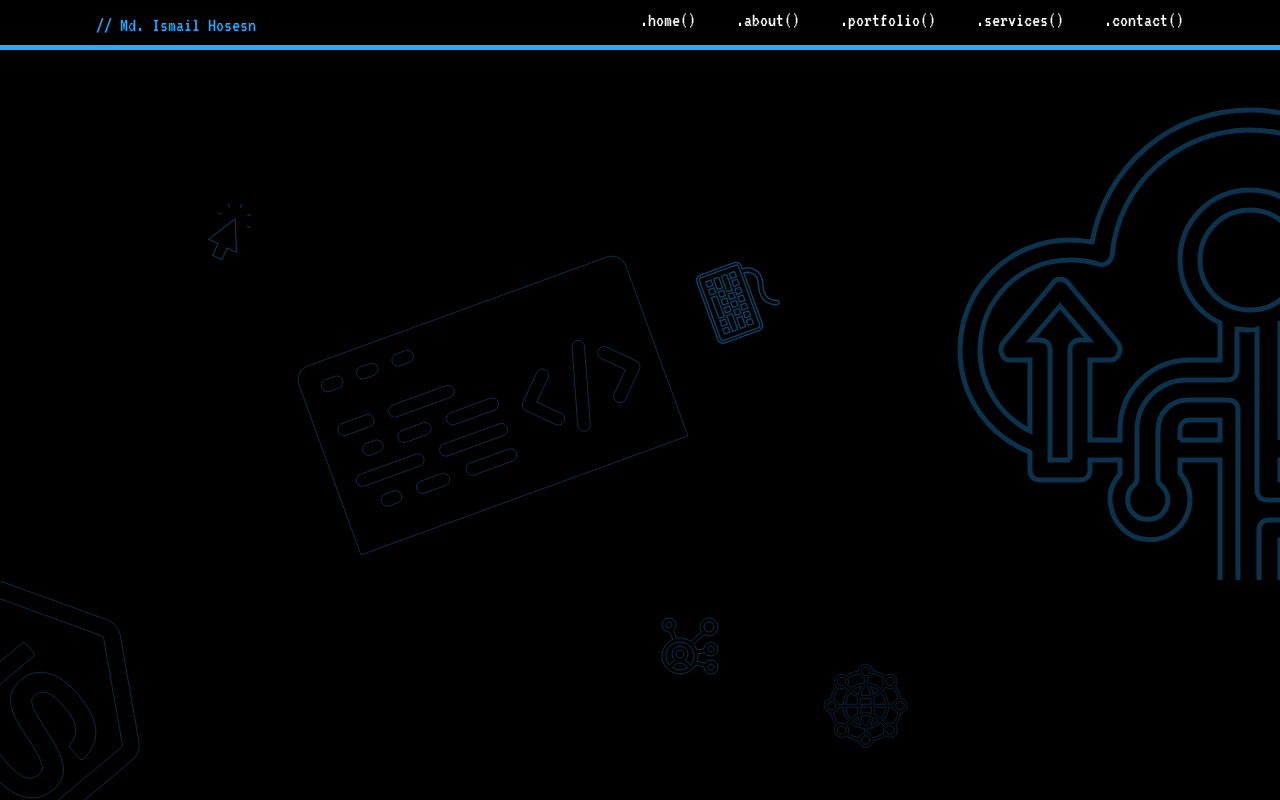
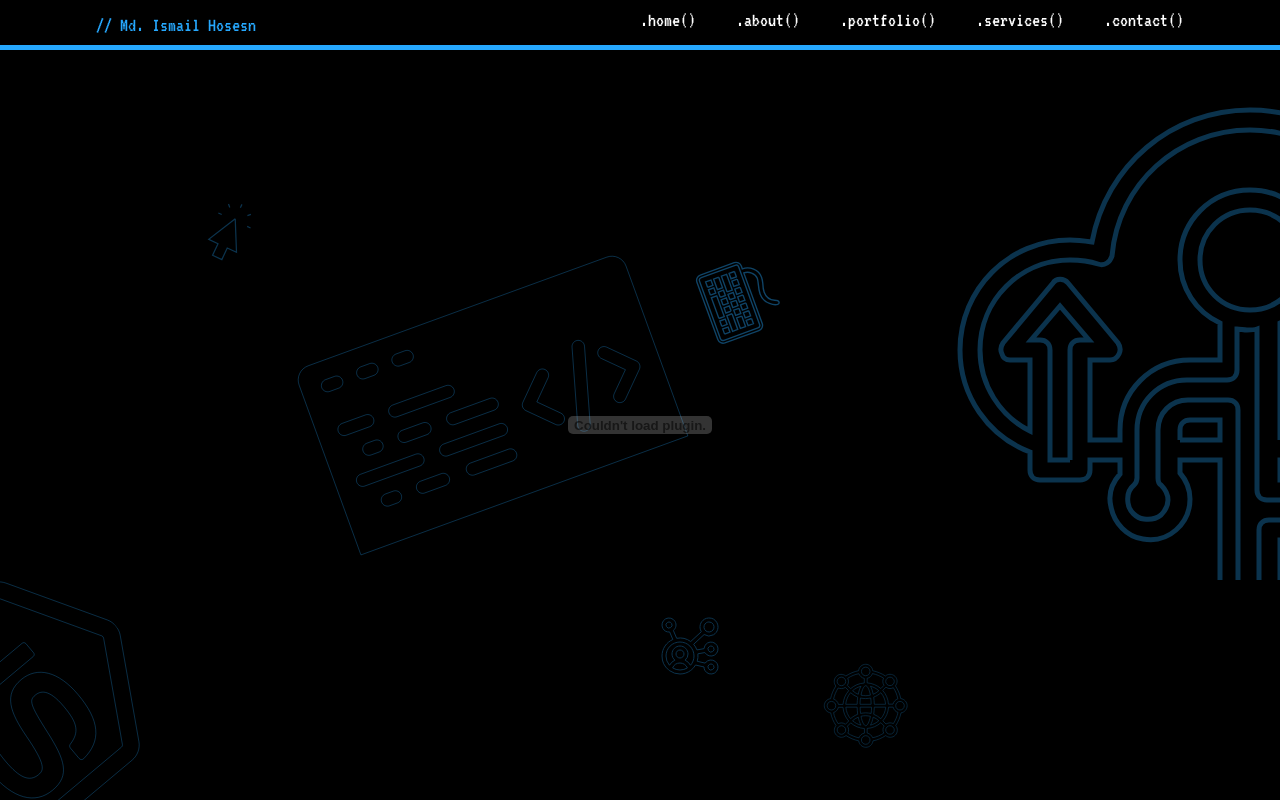
Before and after one commit to IsmailHosen25/mdismailhosen, a React (Vite) app: page /cv in a window 1280 px wide. Before the commit this address had no page. Built offline with nearby package versions, Linux system fonts and the light colour scheme; a web font is replaced by a local one.

Commit message:
cv page added

```diff
--- a/src/App.jsx
+++ b/src/App.jsx
@@ -18,6 +18,7 @@ import HireMe from "./Pages/Hireme/HireMe";
 import Protecte from "./ProtectedRoute/Protecte";
 import HireContext from "./useContext/HireContext";
 import ColorCheangedProvider from "./useContext/ColorContext";
+import EmbedPdf from "./Pages/EmbedPdf/EmbedPdf"
 
 function App() {
   return (
@@ -36,6 +37,7 @@ function App() {
               <Route path="/portfolio" element={<Portfolio />} />
               <Route path="/services" element={<Services />} />
               <Route path="/exp" element={<Exp />} />
+              <Route path="/cv" element={<EmbedPdf />} />
               <Route
                 path="/hireme"
                 element={<Protecte Components={HireMe} />}
--- a/src/Pages/Components/ContactForm/ContactFinfo.jsx
+++ b/src/Pages/Components/ContactForm/ContactFinfo.jsx
@@ -1,11 +1,10 @@
 import styles from "./ContactFinfo.module.css";
-
+import { useNavigate } from "react-router-dom";
 import { useRef } from "react";
 import emailjs from '@emailjs/browser';
 import keys from '../../../key'
 
 import { motion } from "framer-motion";
-import cv from "../../../assets/Md Ismail Hosen.pdf";
 import { BsTelephoneFill, BsFillSendFill, BsLinkedin } from "react-icons/bs";
 import {FiLinkedin} from "react-icons/fi"
 import { AiOutlineDownload } from "react-icons/ai";
@@ -16,6 +15,7 @@ import "react-toastify/dist/ReactToastify.css";
 
 
 export default function ContactFinfo() {
+  const navigate=useNavigate()
   const form=useRef()
   const {values,handleChange,handleBlur,errors,handleSubmit,touched}=useFormik({
      initialValues:{
@@ -104,8 +104,8 @@ export default function ContactFinfo() {
                   }}
                   transition={{ type: "spring", stiffness: 400, damping: 10 }}
                   whileTap={{ scale: 1.05 }}
-                  href={cv}
-                  download
+                  href={""}
+                  onClick={()=>navigate("/cv")}
                   className={styles.download_cv}
                   style={{ color: "#fff" }}
                 >
--- a/src/Pages/Components/Header/Header.jsx
+++ b/src/Pages/Components/Header/Header.jsx
@@ -57,7 +57,7 @@ export default function Header() {
             whileHover={{ scale: 1.1,color:textcolor}}
             transition={{ type: "spring", stiffness: 400, damping: 10 }}
             className={styles.name}>
-              <NavLink to="/" className={styles.name_link}>
+              <NavLink to="/cv" className={styles.name_link}>
                 // Md. Ismail Hosesn
               </NavLink>
             </motion.div>
--- a/src/Pages/Components/MySelf/MySelf.jsx
+++ b/src/Pages/Components/MySelf/MySelf.jsx
@@ -1,7 +1,7 @@
 import styles from "./MySelf.module.css";
 import { motion, useInView } from "framer-motion";
 import hasanimg from "../../../assets/Hasan.jpg";
-import cv from "../../../assets/Md Ismail Hosen.pdf";
+import { useNavigate } from "react-router-dom";
 import { useEffect, useRef } from "react";
 
 import {
@@ -19,6 +19,7 @@ import css from "../../../assets/css.png";
 import js from "../../../assets/js.png";
 
 export default function MySelf() {
+  const navigate=useNavigate()
   const container = {
     hidden: { opacity: 1, scale: 0 },
     visible: {
@@ -139,7 +140,7 @@ export default function MySelf() {
                 transition={{ type: "spring", stiffness: 400, damping: 10 }}
                 whileTap={{ scale: 1.05 }}
               >
-                <a href={cv} className={styles.download_cv} download>
+                <a href={""} className={styles.download_cv} onClick={()=>navigate("/cv")}>
                   {`.( `}download CV {` )`} <AiOutlineDownload />
                 </a>
               </motion.div>
--- a/src/Pages/Components/Myselftwo/Myselftwo.jsx
+++ b/src/Pages/Components/Myselftwo/Myselftwo.jsx
@@ -1,15 +1,16 @@
 import styles from "./Myselftwo.module.css";
 import { useRef } from "react";
+import { useNavigate } from "react-router-dom";
 import { motion,useInView,useScroll,useTransform } from "framer-motion";
 import ProgressBar from "@ramonak/react-progress-bar";
 import { MdDateRange, MdEmail, MdOutlineLocationOn } from "react-icons/md";
 import { BsPhone } from "react-icons/bs";
 import { AiOutlineDownload } from "react-icons/ai";
 import InHeading from "../In_heading/InHeading";
-import cv from "../../../assets/Md Ismail Hosen.pdf";
 import { duration } from "@mui/material";
 
 export default function Myselftwo() {
+    const navigate=useNavigate()
     const skillsec =useRef(null)
     const divemotion=useRef(null)
     const prgbarview=useInView(skillsec)
@@ -116,7 +117,7 @@ export default function Myselftwo() {
                 transition={{ type: "spring", stiffness: 400, damping: 10 }}
                 whileTap={{ scale: 1.05 }}
               >
-                <a href={cv} className={styles.download_cv} download>
+                <a href={""} className={styles.download_cv} onClick={()=>navigate("/cv")}>
                   {`.( `}download CV {` )`} <AiOutlineDownload />
                 </a>
               </motion.div>
--- /dev/null
+++ b/src/Pages/EmbedPdf/EmbedPdf.jsx
@@ -0,0 +1,10 @@
+import React from 'react'
+import styles from "./Embedpdf.module.css"
+import cv from "../../assets/Md Ismail Hosen.pdf"
+export default function EmbedPdf() {
+  return (
+    <div>
+        <embed className={styles.embedpdf} src={cv} frameBorder={"0"}/>
+    </div>
+  )
+}
--- /dev/null
+++ b/src/Pages/EmbedPdf/Embedpdf.module.css
@@ -0,0 +1,11 @@
+.embedpdf{
+    position: relative;
+    top: 4.5rem;
+    z-index: 100;
+    width: 100%;
+    height: 95vh;
+    display: flex;
+    justify-content: center;
+    align-items: center;
+
+}
```
